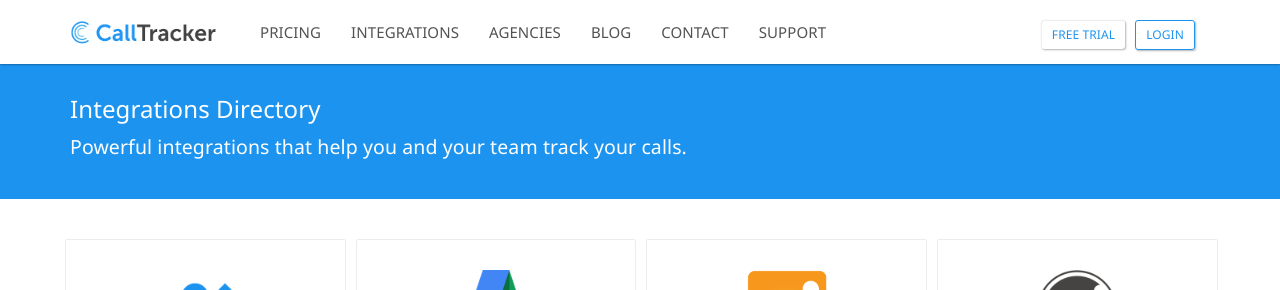
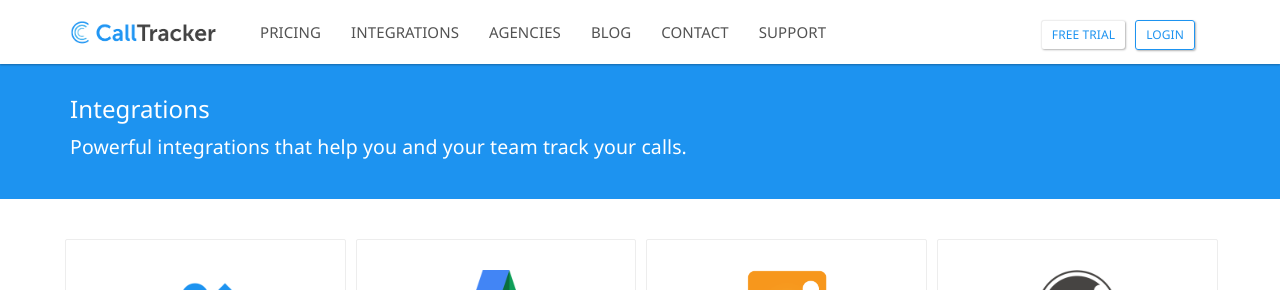
Before and after one commit to sumonst21/calltrackerio-site, a Jekyll site: the page built from integrations.html, in a window 1280 px wide. Shown: the top 290 px of the page. Built offline with Jekyll 4.4.1, drawn with Linux system fonts in a browser that asks for light colours.

Commit message:
change page title to use front matter

```diff
--- a/integrations.html
+++ b/integrations.html
@@ -8,7 +8,7 @@
 	<div class="container">
 		<div class="row">
   		<div class="col-md-12 m-t-20">
-  			<h4>Integrations Directory</h4>
+  			<h4>{{ page.title }}</h4>
   			<p class="lead">Powerful integrations that help you and your team track your calls.</p>
   		</div>
   	</div>
```
